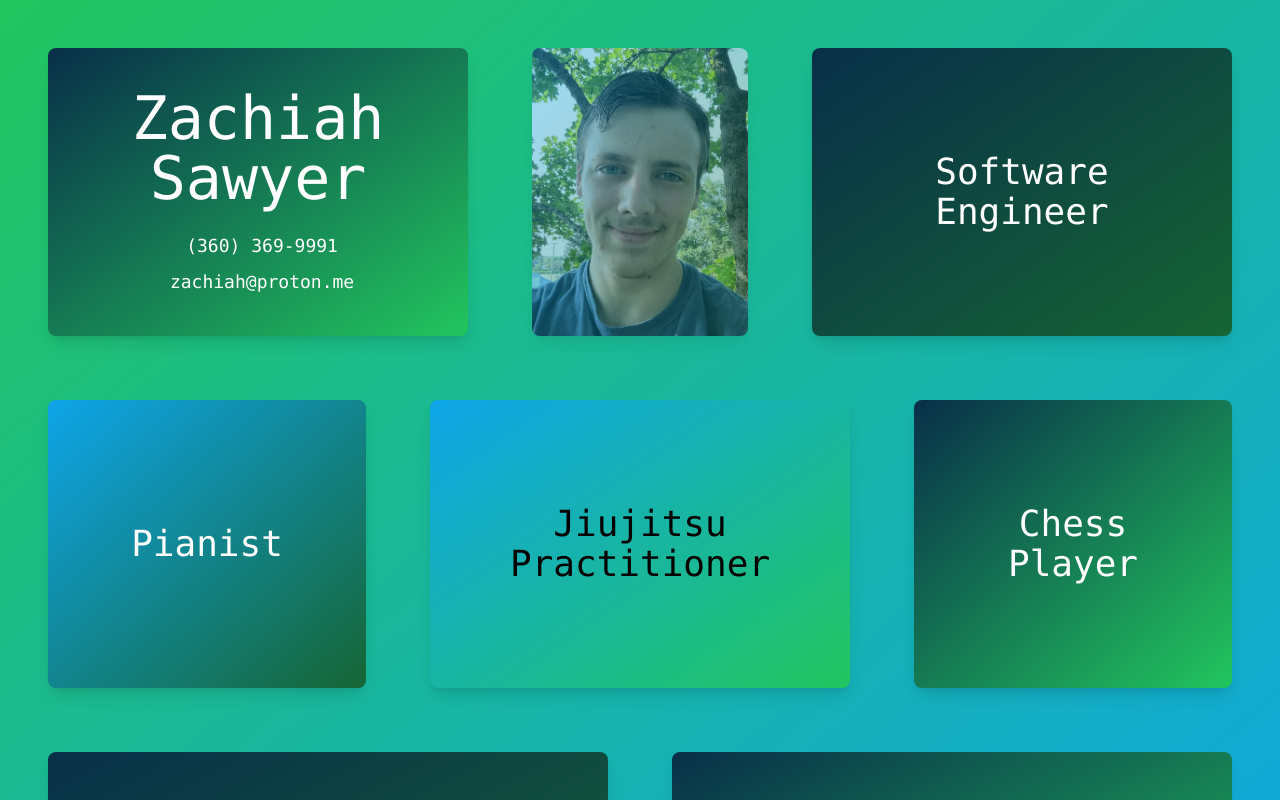
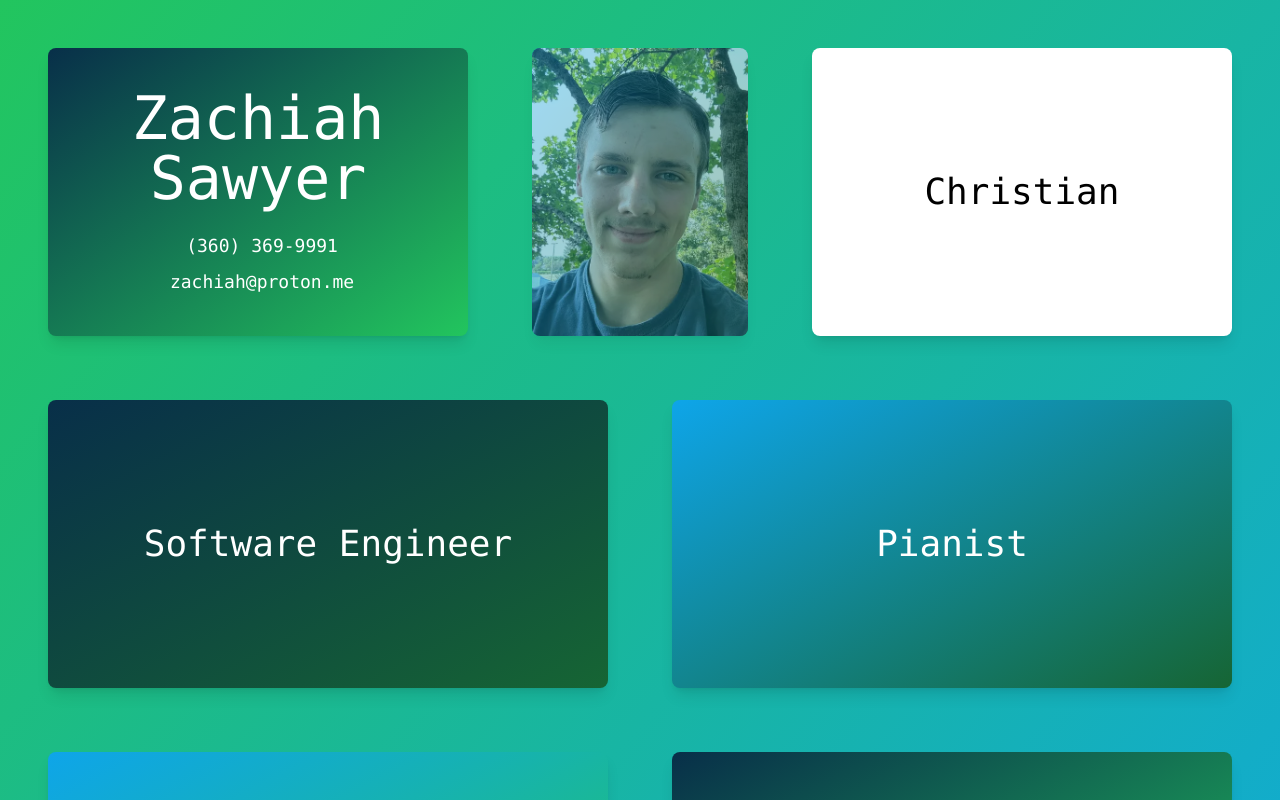
Before and after one commit to Zachiah/personal-site, a SvelteKit app: page / in a window 1280 px wide. Shown: the top 800 px of the page. Built offline with nearby package versions, Linux system fonts and the light colour scheme.

Commit message:
Add Christian section

```diff
--- a/src/routes/+page.svelte
+++ b/src/routes/+page.svelte
@@ -4,7 +4,7 @@
 	import Skill from './Skill.svelte';
 </script>
 
-<SEO title="Zachiah Sawyer" description="Hi my name is Zachiah Sawyer. This is my personal site" />
+<SEO title="Zachiah Sawyer" description="Hi! My name is Zachiah Sawyer. This is my personal site" />
 
 <PageSection colors="bg-gradient-to-br from-green-500 to-sky-500" id="top">
 	<div class="prose mx-auto text-center text-white">
@@ -39,6 +39,11 @@
 				/>
 			</div>
 			<Skill
+				url="/christian"
+				text="Christian"
+				colors="bg-white from-white to-white text-black"
+			/>
+			<Skill
 				url="/skills/developer"
 				text="Software Engineer"
 				colors="bg-sky-950 from-sky-950 to-green-800 text-white"
--- /dev/null
+++ b/src/routes/christian/+page.svelte
@@ -0,0 +1,15 @@
+<script>
+	import SEO from "$lib/components/SEO.svelte";
+	import SimplePageWrapper from "$lib/components/SimplePageWrapper.svelte";
+
+</script>
+
+<SEO
+    title="Hi! My name is Zachiah. I'm a Christian!"
+    description=""
+/>
+
+<SimplePageWrapper>
+    <h1>Hi! My name is Zachiah. I'm a Christian!</h1>
+    <p>What that means to me is that I have a personal relationship with Jesus. I believe I cannot please God either for salvation or in daily life through works that I "conjure up" of myself. All righteousness before God the Father is solely attained through Jesus. It is my resolute aim to stay close with Jesus so that I can fulfill my life's purpose, and bring glory to God.</p>
+</SimplePageWrapper>
```
